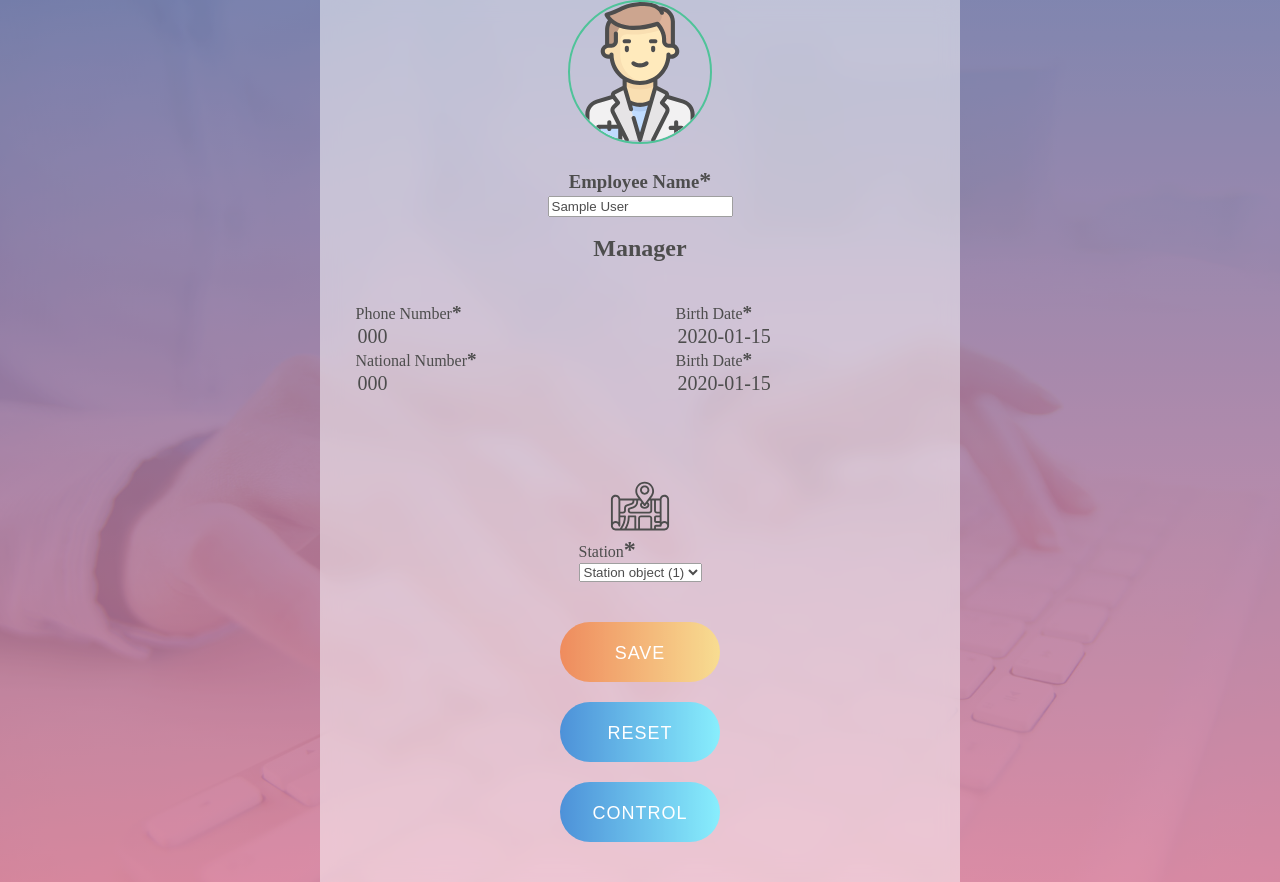
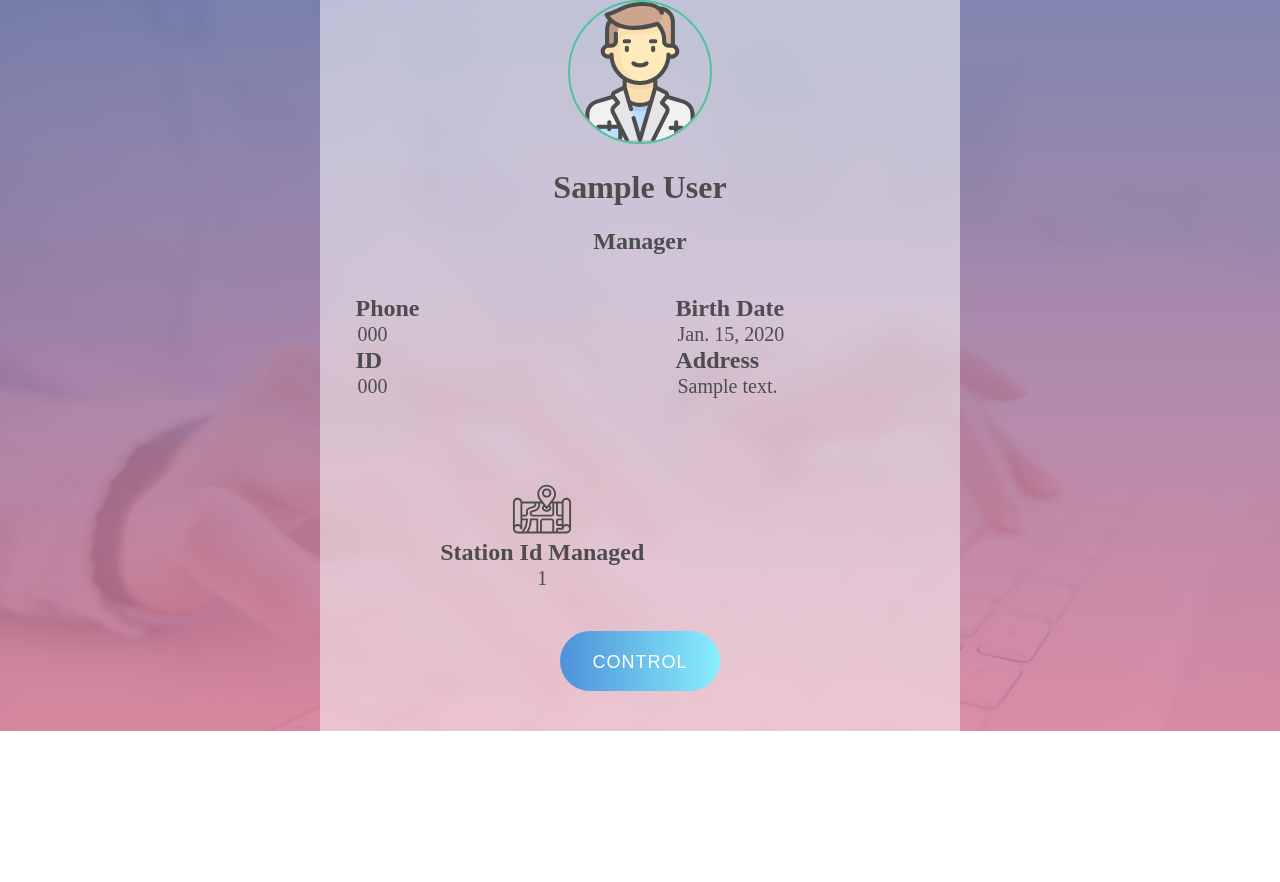
Before and after one commit to EbrahimElgharib/database-backend-2021, a Django app: page /accounts/profile/ in a window 1280 px wide. After the commit the page ends 731 px from the top, so only its background shows below. Run offline with Django 3.2, Linux system fonts and the light colour scheme; a user stored in the database is signed in; tables that the repository leaves empty hold one stand-in row (values such as "Sample post"); some libraries are stand-ins or nearby versions.

Commit message:
edit front and view of profile

```diff
--- a/accounts/templates/profile/profile.html
+++ b/accounts/templates/profile/profile.html
@@ -57,7 +57,7 @@
 
 
 {% load static %}
-{% load crispy_forms_tags %}
+
 <!-- front end -->
 <!DOCTYPE html>
 <html lang="en">
@@ -72,8 +72,7 @@
 
 <body>
   <div class="card_container">
-    <form method="post">
-      {% csrf_token %}
+    <form action="">
       <div class="card">
         <div class="info1">
           <div class="profile_img">
@@ -81,47 +80,43 @@
           </div>
           <div class="person_data">
             <div id="fname" class="name">
-              <h3>{{ profile_form.employee_name|as_crispy_field }}</h3>
+              <h1>{{profile.employee_name}}</h1>
             </div>
+            <div id="fname" class="job">
 
-            {% if station_emp_form %}
+              {% if manager %}
+              <p>Manager</p>
 
-            {% if station_emp_form.job_title.value == "Driver" %}
-            <div id="fname" class="job">
+              {% elif station_emp.job_title == "paramedic" %}
+              <p>Paramedic</p>
+              {% elif station_emp.job_title == "Driver" %}
               <p>Driver</p>
+              {% endif %}
+
+
             </div>
-            {% elif station_emp_form.job_title.value == "paramedic" %}
-            <div id="fname" class="job">
-              <p>Paramedic</p>
-            </div>
-            {% endif %}
-            {% endif %}
-
-            {% if manager_form %}
-            <div id="fname" class="job">
-              <p>Manager</p>
-            </div>
-            {% endif %}
-
           </div>
         </div>
         <div class="info2">
           <div class="col1">
             <div class="personal_phone">
-              {{ profile_form.phone_number|as_crispy_field }}
-
+              <p> phone </p>
+              <input type="unmber" id="number" class="change" value="{{profile.phone_number}}" name="umber" />
             </div>
             <div class="personal_national_num">
-              {{ profile_form.national_number|as_crispy_field }}
+              <p> ID </p>
+              <input type="unmber" id="test" class="change" value="{{profile.national_number}}" name="umber" />
             </div>
           </div>
 
           <div class="col2">
             <div class="personal_birthday">
-              {{ profile_form.birth_date|as_crispy_field }}
+              <p> birth date </p>
+              <input type="unmber" id="test" class="change" value="{{profile.birth_date}}" name="umber" />
             </div>
             <div class="personal_address">
-              {{ profile_form.birth_date|as_crispy_field }}
+              <p> address </p>
+              <input type="unmber" id="test" class="change" value="{{profile.address}}" name="umber" />
             </div>
           </div>
         </div>
@@ -131,49 +126,50 @@
             <div class="box">
               <div class="infobox">
                 <img src="{% static 'images/placeholder.svg' %}" alt="" />
-                {% if station_emp_form %}
-                {{ station_emp_form.station|as_crispy_field }}
-                {% elif manager_form %}
-                {{ manager_form.station|as_crispy_field }}
+
+                {% if station_emp %}
+                <p>station id</p>
+                <input type="unmber" id="test" class="change" value="{{station_emp.station.station_id}}" name="umber" />
+                {% endif %}
+                {% if manager %}
+                <p>station id managed</p>
+                <input type="unmber" id="test" class="change" value="{{manager.station.station_id}}" name="umber" />
                 {% endif %}
 
               </div>
 
-              {% if station_emp_form %}
               <div class="infobox">
+                {% if station_emp %}
                 <img src="{% static 'images/id.svg' %}" alt="" />
-                {{ station_emp_form.crew|as_crispy_field }}
+                <p>crew id</p>
+                <input type="unmber" id="test" class="change" value="{{station_emp.crew.crew_id}}" name="umber" />
+                {% endif %}
               </div>
-
-              <div class="infobox">
+              <!-- <div class="infobox">
                 <img src="{% static 'images/team.svg' %}" alt="" />
                 <p> crew status</p>
-                {{ station_emp_form.crew.crew_status }}
-              </div>
-              {% endif %}
+                <input type="unmber" id="test" class="change" value="test" name="umber" />
+              </div> -->
             </div>
           </div>
         </div>
         <div class="butbox">
-          <button type="submit" id="Save" class="signupbtn">Save</button>
-          <button type="reset" id="Save" class="signupbtn">reset</button>
 
-          {% if station_emp_form.job_title.value == "Driver" %}
+
+          {% if manager %}
+          <!-- for manager control page -->
+            <a href="{% url 'accounts:manager' %}"> <button type="button" id="Change" class="signupbtn">Control Page</button>
+            </a>
+          {% elif station_emp.job_title == "Driver" %}
           <!-- for driver control page -->
-          <a href="{% url 'accounts:driver' %}"> <button type="button" id="Change" class="signupbtn">Control
-              Page</button>
-          </a>
-          {% elif station_emp_form.job_title.value == "paramedic" %}
-          <!-- for paramedic control page -->
-          <a href="{% url 'accounts:paramedic' %}"> <button type="button" id="Change" class="signupbtn">Control
-              Page</button>
-          </a>
-          {% elif manager_form %}
-          <!-- for paramedic control page -->
-          <a href="{% url 'accounts:manager' %}"> <button type="button" id="Change" class="signupbtn">Control
-              Page</button>
-          </a>
+            <a href="{% url 'accounts:driver' %}"> <button type="button" id="Change" class="signupbtn">Control Page</button>
+            </a>
+            {% elif station_emp.job_title == "paramedic" %}
+            <!-- for driver control page -->
+              <a href="{% url 'accounts:paramedic' %}"> <button type="button" id="Change" class="signupbtn">Control Page</button>
+              </a>
           {% endif %}
+
         </div>
     </form>
   </div>
--- a/accounts/views.py
+++ b/accounts/views.py
@@ -33,6 +33,8 @@ def profile(request):
    except:
       return redirect('/')
 
+   context = {'profile':profile}
+
    # create emp station or manager
    if profile.emp_type==1:
       print('hi manager')
@@ -41,65 +43,67 @@ def profile(request):
       print('manager is gahez')
       print(manager.manager)
       print(manager.station)
+      context['manager'] = manager
 
    else:
       station_emp = StationEmployees.objects.get(station_employee=profile)
       print('I am a station_emp')
+      context['station_emp'] = station_emp
 
-   if request.method == 'POST': # when click submit button
-      # get request data to check valid and save
-      # request.FILES ---> to save uploaded files
-      # profile_form = EmployeesForm(request.POST, request.FILES, instance=profile)
+   # if request.method == 'POST': # when click submit button
+   #    # get request data to check valid and save
+   #    # request.FILES ---> to save uploaded files
+   #    # profile_form = EmployeesForm(request.POST, request.FILES, instance=profile)
 
-      print('post send')
+   #    print('post send')
 
 
-      profile_form = EmployeesForm(request.POST, instance=profile)
-      user_form = UserForm(request.POST, instance=request.user)
-      # check valid --> save
-      if profile_form.is_valid() and user_form.is_valid():
-         print('profile+user forms are valid')
-         if profile.emp_type==1:
-            manager_form = ManagerForm(request.POST, instance=manager)
-            if manager_form.is_valid():
-               manager_form.save()
-            else:
-               print('manager form not valid')
-               return redirect('/accounts/profile')
-         else:
-            station_emp_form = StationEmployeesForm(request.POST, instance=station_emp)
-            if station_emp_form.is_valid():
-               station_emp_form.save()
-            else:
-               print('station_emp_form form not valid')
-               return redirect('/accounts/profile')
+   #    profile_form = EmployeesForm(request.POST, instance=profile)
+   #    user_form = UserForm(request.POST, instance=request.user)
+   #    # check valid --> save
+   #    if profile_form.is_valid() and user_form.is_valid():
+   #       print('profile+user forms are valid')
+   #       if profile.emp_type==1:
+   #          manager_form = ManagerForm(request.POST, instance=manager)
+   #          if manager_form.is_valid():
+   #             manager_form.save()
+   #          else:
+   #             print('manager form not valid')
+   #             return redirect('/accounts/profile')
+   #       else:
+   #          station_emp_form = StationEmployeesForm(request.POST, instance=station_emp)
+   #          if station_emp_form.is_valid():
+   #             station_emp_form.save()
+   #          else:
+   #             print('station_emp_form form not valid')
+   #             return redirect('/accounts/profile')
 
-         user_form.save()
-         myprofile = profile_form.save(commit=False)
-         myprofile.user = request.user
-         myprofile.save()
+   #       user_form.save()
+   #       myprofile = profile_form.save(commit=False)
+   #       myprofile.user = request.user
+   #       myprofile.save()
+   #       return redirect(request, '/accounts/profile')
 
+   #       # # Go Back to profile.html
+   #       # return redirect('/accounts/profile')
 
-         # # Go Back to profile.html
-         # return redirect('/accounts/profile')
+   # else: # when open page
+   #    print('else not POST')
+   #    profile_form = EmployeesForm(instance=profile)
+   #    user_form = UserForm(instance=request.user)
+   #    if profile.emp_type==1:
+   #       manager_form = ManagerForm(instance=manager)
+   #    else:
+   #       station_emp_form = StationEmployeesForm(instance=station_emp)
 
-   else: # when open page
-      print('else not POST')
-      profile_form = EmployeesForm(instance=profile)
-      user_form = UserForm(instance=request.user)
-      if profile.emp_type==1:
-         manager_form = ManagerForm(instance=manager)
-      else:
-         station_emp_form = StationEmployeesForm(instance=station_emp)
-
-   context = {
-      'profile_form':profile_form,
-      'user_form':user_form,
-   }
-   if profile.emp_type==1:
-      context['manager_form'] = manager_form
-   else:
-      context['station_emp_form'] = station_emp_form
+   # context = {
+   #    'profile_form':profile_form,
+   #    'user_form':user_form,
+   # }
+   # if profile.emp_type==1:
+   #    context['manager_form'] = ManagerForm(instance=manager)
+   # else:
+   #    context['station_emp_form'] = StationEmployeesForm(instance=station_emp)
 
    return render(request, 'profile/profile.html',context)
 
```
